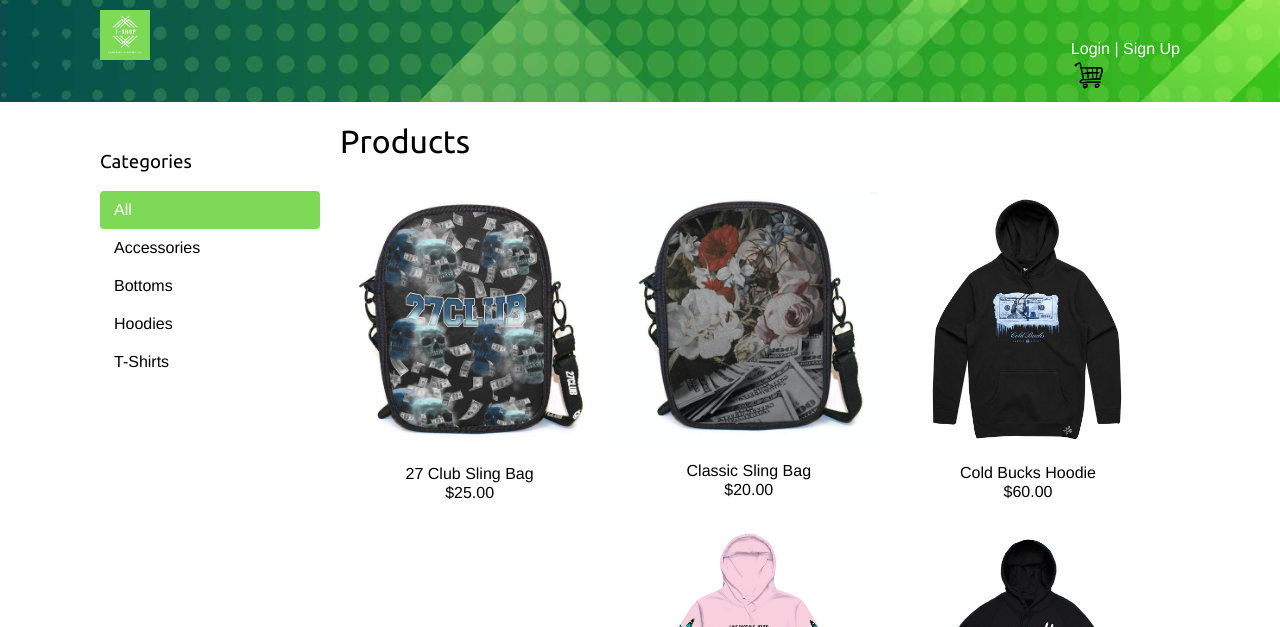
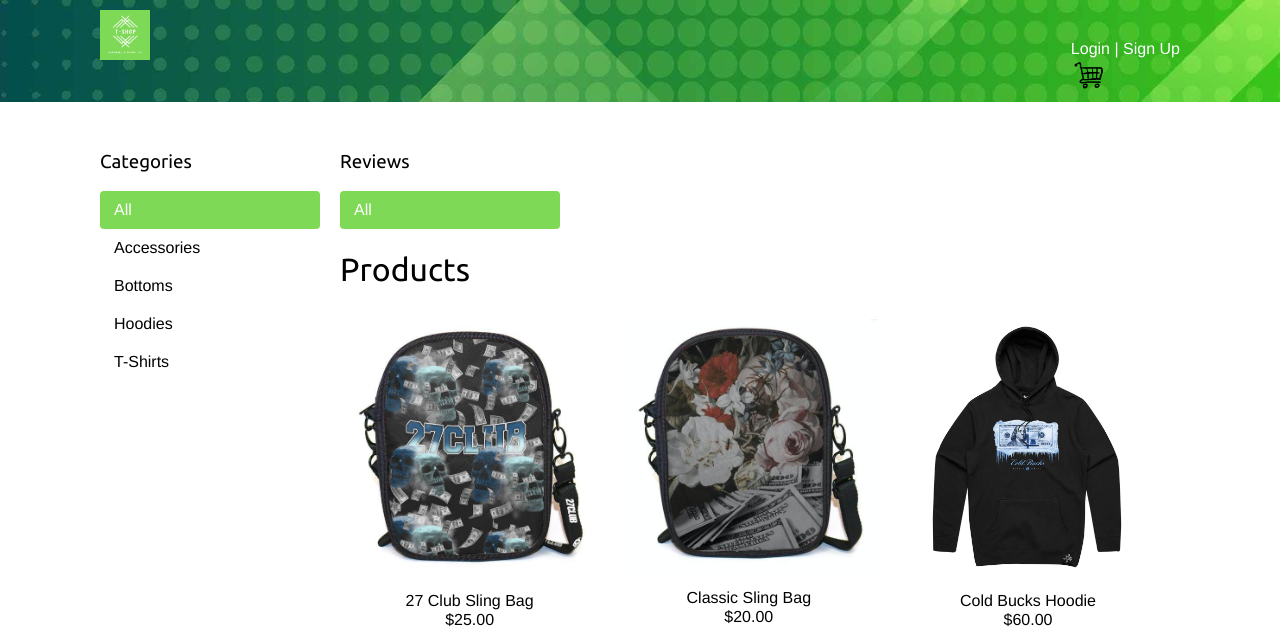
Before and after one commit to tshopgroupproject/Tshop-Project, a Django app: page / in a window 1280 px wide; the page is wider, and only the part inside the window is pictured. Shown: the top 627 px of that part. Run offline with Django 3.2, Linux system fonts and the light colour scheme; data comes from the database, SQL or seed files in the repository.

Commit message:
Update list.html

```diff
--- a/shop/templates/shop/product/list.html
+++ b/shop/templates/shop/product/list.html
@@ -19,6 +19,19 @@
       {% endfor %}
     </ul>
   </div>
+  <div id="sidebar">
+    <h3>Reviews</h3>
+    <ul>
+      <li {% if not review %}class="selected"{% endif %}>
+        <a href="{% url "shop:review_detail" %}">All</a>
+      </li>
+      {% for r in reviews %}
+        <li {% if review.review == r.review %}class="selected"{% endif %}>
+          <a href="{{ r.get_absolute_url }}">{{ r.name }}</a>
+        </li>
+      {% endfor %}
+    </ul>
+  </div>
   <div id="main" class="product-list">
     <h1>{% if category %}{{ category.name }}{% else %}Products{% endif %}</h1>
     {% for product in products %}
```
